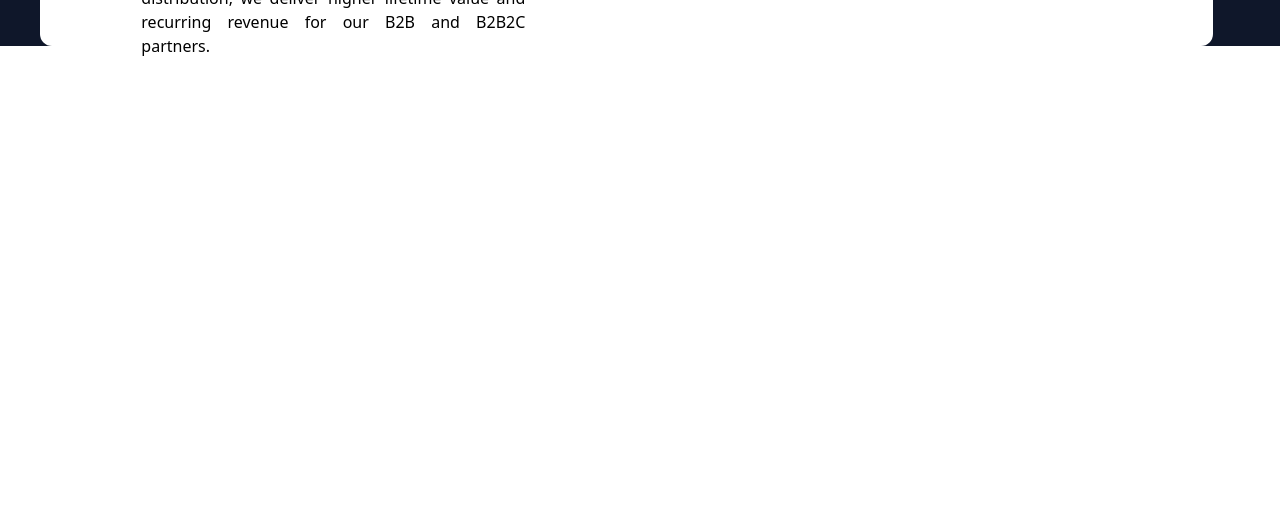
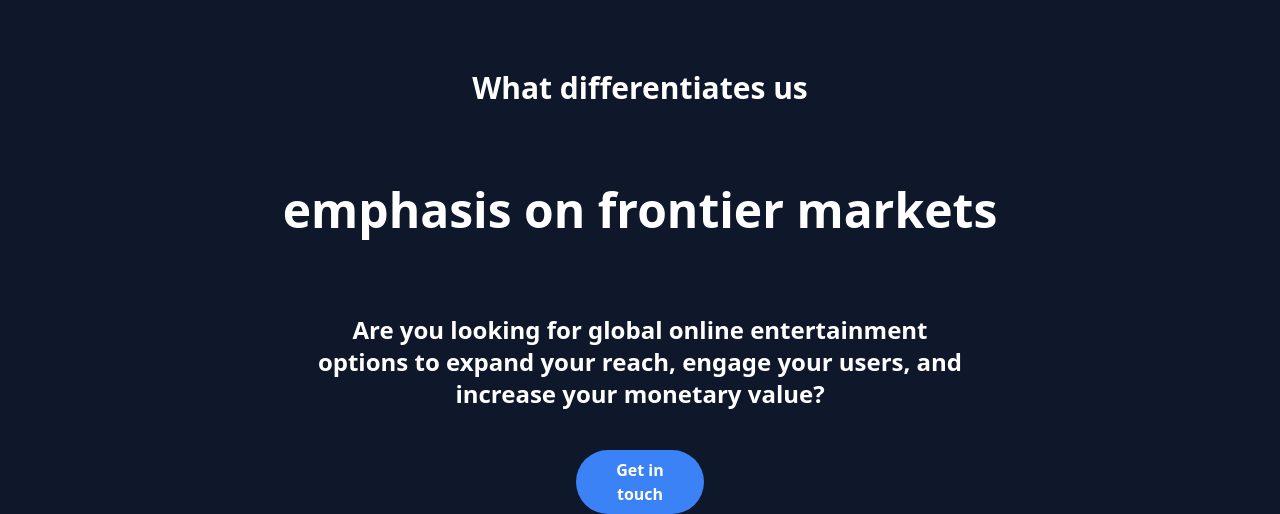
Before and after one commit to rakeshhotker/Work1, a Next.js app: page / in a window 1280 px wide. Shown: the part 1198-1712 px from the top of the page. Before the commit the page ends 1256 px from the top, so only its background shows below. Built offline with nearby package versions, Linux system fonts and the light colour scheme.

Commit message:
Three components to go

```diff
--- a/src/components/Navbar.jsx
+++ b/src/components/Navbar.jsx
@@ -1,16 +1,22 @@
 import Image from "next/image";
 export function Navbar() {
-    return (<>
-    <div className="flex justify-around bg-slate-900 w-screen h-14 items-center">
+  return (
+    <>
+      <div className="flex justify-around bg-slate-900 w-screen h-14 items-center fixed">
         <div className="flex items-center">
-            <Image src="/assets/WAT.png" width={36.1} height={35.64}/>
-            <div className="text-slate-100 font-bold">We Are<br/>Technology</div>
+          <Image src="/assets/WAT.png" width={36.1} height={35.64} />
+          <div className="text-slate-100 font-bold">
+            We Are
+            <br />
+            Technology
+          </div>
         </div>
         <div className="flex justify-around w-96 text-slate-100 font-light">
-            <div>Brands</div>
-            <div>Why Us</div>
-            <div>Contact</div>
+          <div>Brands</div>
+          <div>Why Us</div>
+          <div>Contact</div>
         </div>
-    </div>
-    </> );
+      </div>
+    </>
+  );
 }
--- a/src/components/Third.jsx
+++ b/src/components/Third.jsx
@@ -1,8 +1,30 @@
 export function Third() {
   return (
     <>
-      <div className="bg-slate-900">
-        <div className="text-center font-bold">What differentiates us</div>
+      <div className="bg-slate-900 text-white font-bold pt-20 text-center">
+        <div className="text-center font-bold text-3xl">
+          What differentiates us
+        </div>
+        <div className="pt-20 text-5xl">
+          <h1>emphasis on frontier markets</h1>
+          {/* <h1>Scale of entertainment content we create</h1>
+          <h1>ability to work with us in multiple commercial options</h1>
+          <h1>emphasis on frontier markets</h1>
+          <h1>
+            universal tech,agile platforms and iGaming solutions with global
+            distributions
+          </h1> */}
+        </div>
+        <div className="pt-20 text-center">
+          <div className="text-2xl">
+            Are you looking for global online entertainment
+            <br /> options to expand your reach, engage your users, and
+            <br /> increase your monetary value?
+          </div>
+          <button className="bg-blue-500 hover:bg-blue-700 text-white font-bold py-2 px-4 rounded-full w-32 mt-10">
+            Get in touch
+          </button>
+        </div>
       </div>
     </>
   );
--- a/src/pages/index.js
+++ b/src/pages/index.js
@@ -1,8 +1,13 @@
-import { First, Navbar } from "@/components";
-
+import { First, Navbar, Third } from "@/components";
 
 function Home() {
-  return (<><Navbar/><First/></>);
+  return (
+    <>
+      <Navbar />
+      <First />
+      <Third />
+    </>
+  );
 }
 
 export default Home;
```
Also changed, not shown: src/components/Second.jsx (+15 -11 lines), src/components/index.js (+4 -3 lines).
